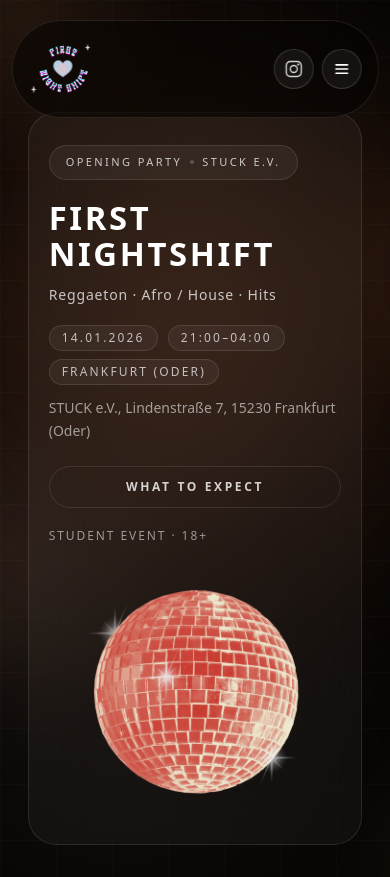
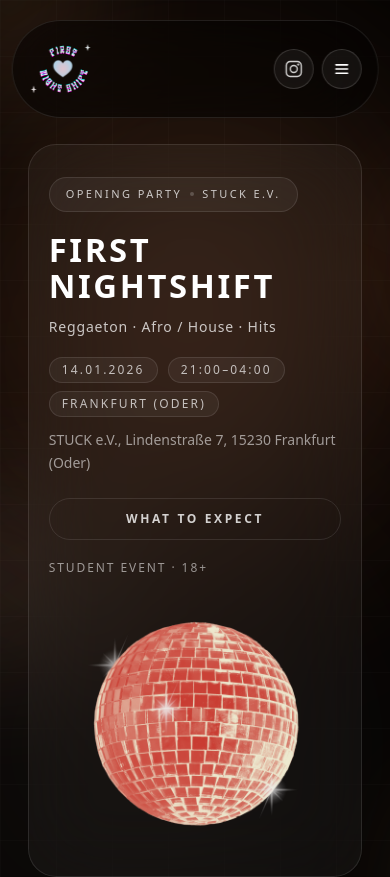
Before and after one commit to oxaxk/firstnightshift, a React (Vite) app: page / in a window 390 px wide. Shown: the top 877 px of the page. Built offline with nearby package versions, Linux system fonts and the light colour scheme.

Commit message:
Update HeroSection.tsx

```diff
--- a/src/pages/home/components/HeroSection.tsx
+++ b/src/pages/home/components/HeroSection.tsx
@@ -12,7 +12,7 @@ export default function HeroSection() {
   };
 
   return (
-    <section id="hero" className="relative overflow-hidden pt-28 pb-12 sm:pt-32 sm:pb-16 md:pt-40 md:pb-20">
+    <section id="hero" className="relative overflow-hidden pt-36 pb-16 sm:pt-32 sm:pb-16 md:pt-40 md:pb-20">
       {/* Atmosphere */}
       <div className="pointer-events-none absolute inset-0" aria-hidden="true">
         <div
```
